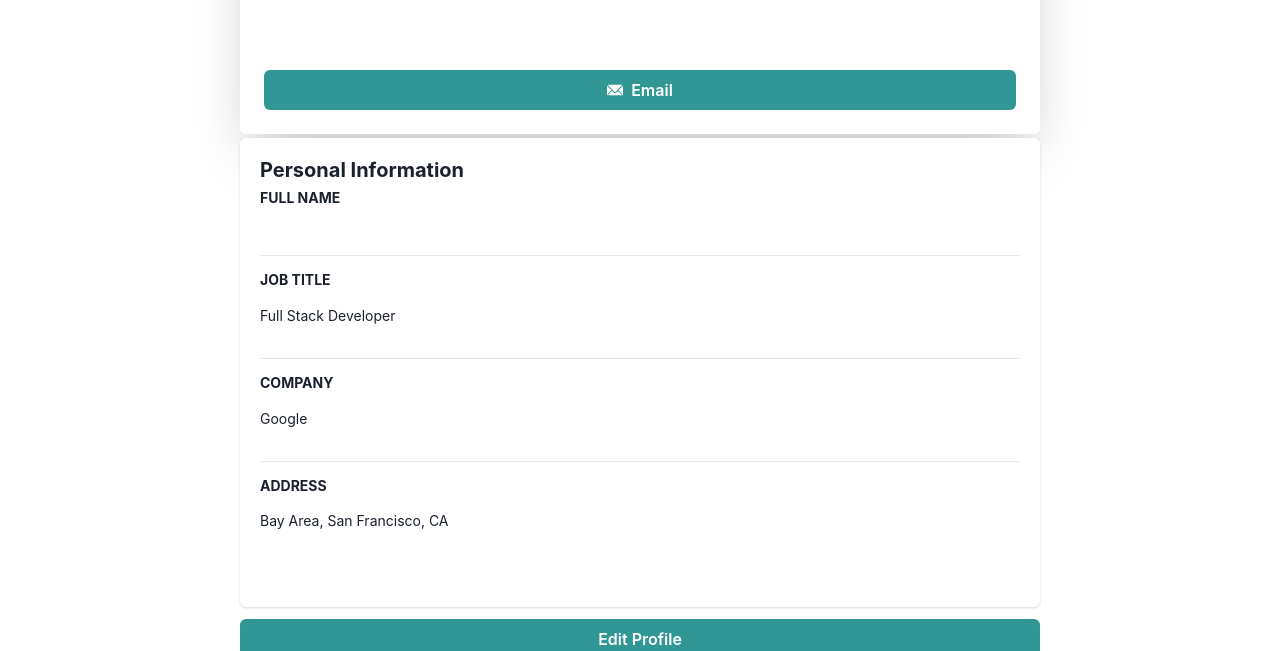
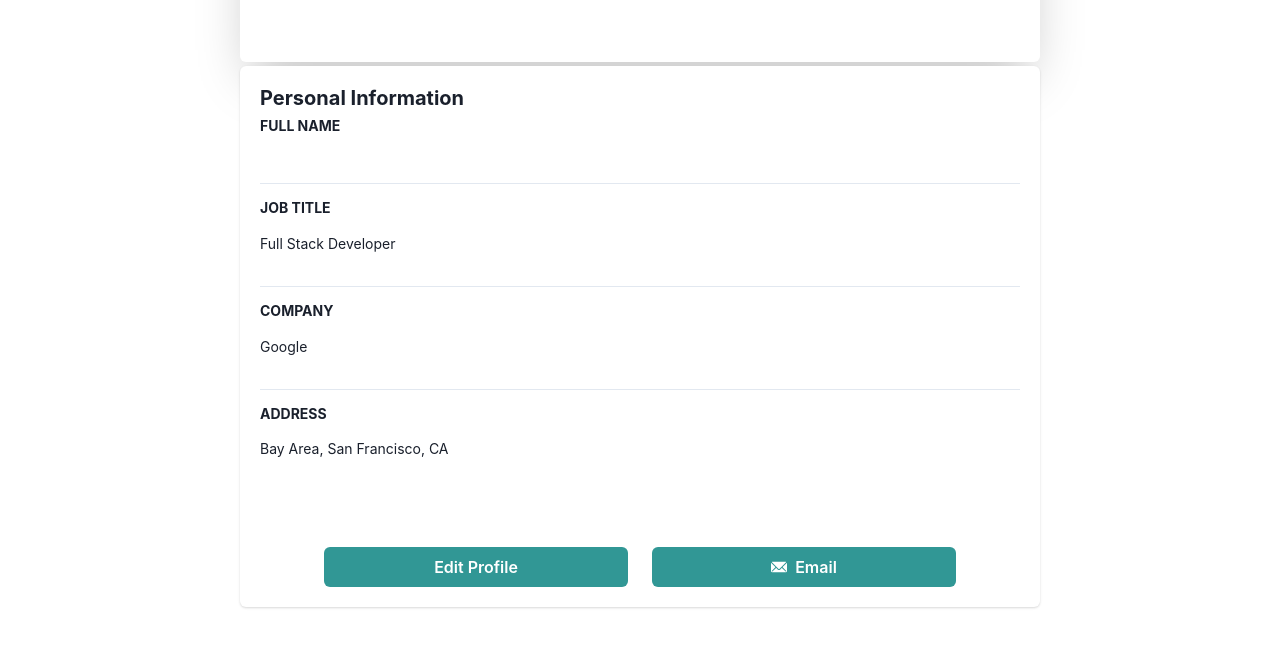
Before and after one commit to AllenHirmiz/Team-5-Task-Manager, a React (Vite) app in the folder client/: page /profile in a window 1280 px wide. Shown: the part 251-902 px from the top of the page. Built offline with nearby package versions, Linux system fonts and the light colour scheme; no server answers.

Commit message:
put two buttons together

```diff
--- a/client/src/pages/ProfilePage.jsx
+++ b/client/src/pages/ProfilePage.jsx
@@ -112,11 +112,9 @@ function ProfilePage() {
               <Heading fontSize={"2xl"} fontWeight={500} fontFamily={"body"}>
                 {user.name}
               </Heading>
-              {/* <Text color={"gray.500"}>Full Stack Developer</Text> */}
-              {/* <Text color={"gray.500"}>Bay Area, San Francisco, CA</Text> */}
             </Stack>
 
-            <Button
+            {/* <Button
               w={"100%"}
               mt={8}
               bg={useColorModeValue("#319795", "gray.900")} // original button color was #151f21
@@ -132,14 +130,14 @@ function ProfilePage() {
               href={`mailto:${user.email}`}
             >
               Email
-            </Button>
+            </Button> */}
           </Box>
         </Box>
 
         {/* large top card goes here */}
         <Card maxW={"800px"}>
-          <CardBody >
-          <Heading size="md">Personal Information</Heading>
+          <CardBody>
+            <Heading size="md">Personal Information</Heading>
             <Stack divider={<StackDivider />} spacing="4">
               <Box>
                 <Heading size="xs" textTransform="uppercase">
@@ -176,17 +174,36 @@ function ProfilePage() {
             </Stack>
           </CardBody>
 
-          <CardHeader>
-            <Button w={"100%"}
+          <CardHeader direction="row" spacing={2} align="center">
+            <Button
+              w={"40%"}
               mt={8}
               bg={useColorModeValue("#319795", "gray.900")} // original button color was #151f21
               color={"white"}
               rounded={"md"}
               onClick={openModal}
-              position="absolute"
-              right="0"
+              // position="absolute"
+              // right="0"
             >
               Edit Profile
+            </Button>
+            <Button
+              w={"40%"}
+              mt={8}
+              ml={6}
+              bg={useColorModeValue("#319795", "gray.900")} // original button color was #151f21
+              color={"white"}
+              rounded={"md"}
+              _hover={{
+                transform: "translateY(-2px)",
+                boxShadow: "lg",
+              }}
+              leftIcon={<EmailIcon />}
+              as="a"
+              onClick=""
+              href={`mailto:${user.email}`}
+            >
+              Email
             </Button>
           </CardHeader>
 
@@ -196,18 +213,6 @@ function ProfilePage() {
               <ModalHeader>Edit Profile For: {user.name}</ModalHeader>
               <ModalCloseButton />
               <ModalBody>
-                {/* <FormControl>
-                  <FormLabel>Full Name</FormLabel>
-                  <Input
-                    type="text"
-                    name="fullName"
-                    value={profileData.fullName}
-                    onChange={handleInputChange}
-                    readOnly
-                    style={{ border: "none" }}
-                  />
-                </FormControl> */}
-
                 <FormControl mt={4}>
                   <FormLabel>Job Title</FormLabel>
                   <Input
```
